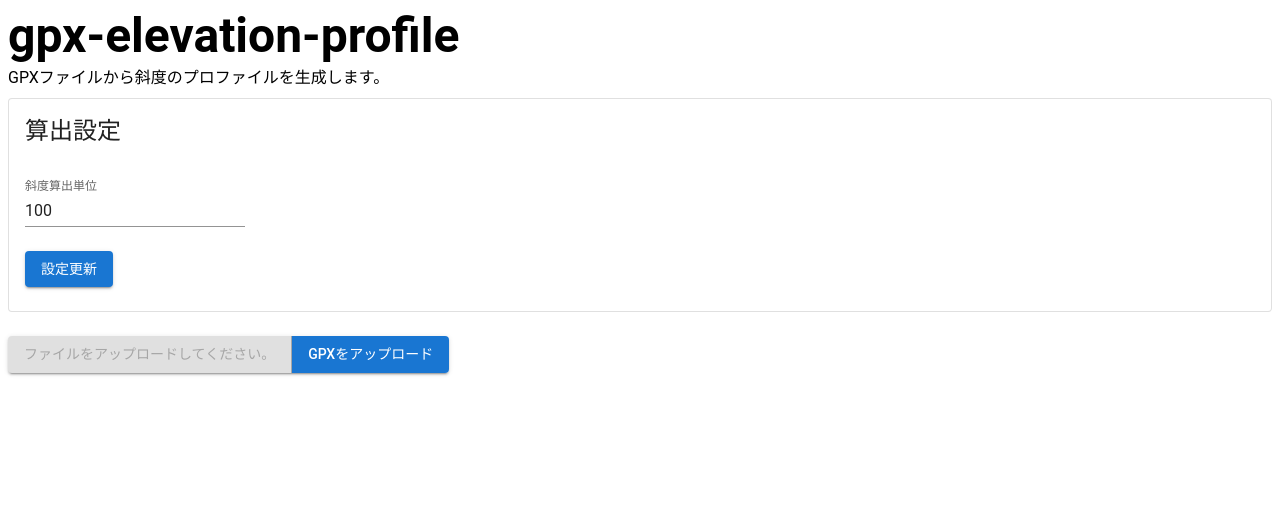
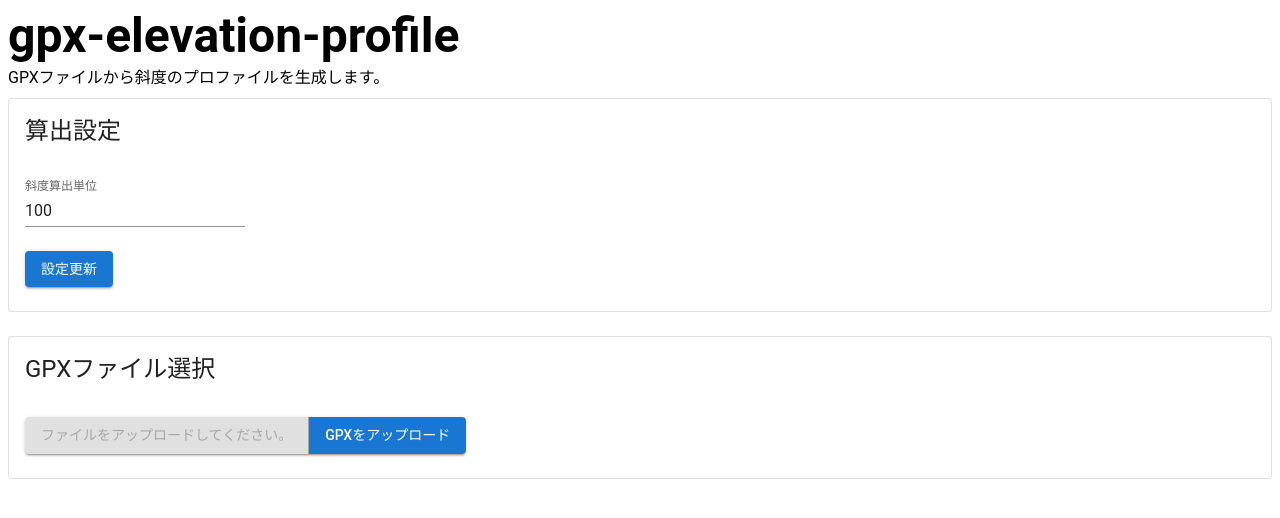
Before and after one commit to aoisupersix/gpx-elevation-profile, a React app: page / in a window 1280 px wide. Shown: the top 518 px of the page. Built offline with nearby package versions, Linux system fonts and the light colour scheme; the HTML template or start-up script is replaced by a standard one.

Commit message:
update: add card on GpxUploader.

```diff
--- a/src/components/GpxUploader.tsx
+++ b/src/components/GpxUploader.tsx
@@ -1,6 +1,12 @@
 import * as React from 'react'
 
-import { Button, ButtonGroup } from '@mui/material'
+import {
+    Button,
+    ButtonGroup,
+    Card,
+    CardContent,
+    CardHeader,
+} from '@mui/material'
 import { Track } from 'gpxparser'
 import styled from 'styled-components'
 
@@ -29,12 +35,20 @@ export const GpxUploader: React.FC<GpxUploaderProps> = (props) => {
     }
 
     return (
-        <div>
-            <ButtonGroup variant="contained" aria-label="primary button group">
+        <Card variant="outlined">
+            <CardHeader variant="outlined" title="GPXファイル選択" />
+            <CardContent>
+                <ButtonGroup
+                    variant="contained"
+                    aria-label="primary button group"
+                >
                     <Button disabled>
-                    {props.fileName ?? 'ファイルをアップロードしてください。'}
+                        {props.fileName ??
+                            'ファイルをアップロードしてください。'}
                     </Button>
-                <Button onClick={onClickUploadButton}>GPXをアップロード</Button>
+                    <Button onClick={onClickUploadButton}>
+                        GPXをアップロード
+                    </Button>
                 </ButtonGroup>
                 <HiddenInput
                     type="file"
@@ -42,6 +56,7 @@ export const GpxUploader: React.FC<GpxUploaderProps> = (props) => {
                     onChange={onChange}
                     ref={inputRef}
                 />
-        </div>
+            </CardContent>
+        </Card>
     )
 }
```
Lines whose indentation alone changed are shown as unchanged.
